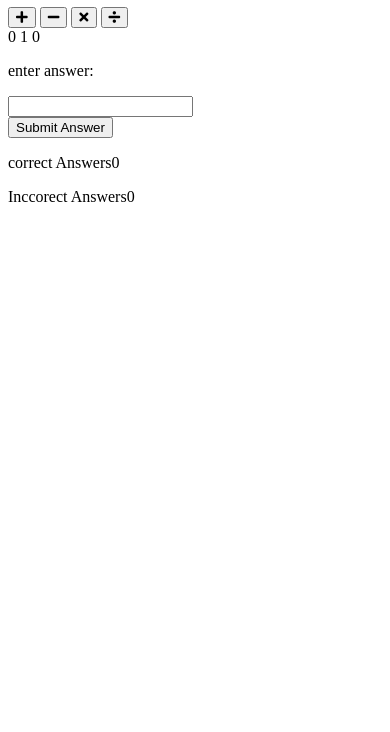
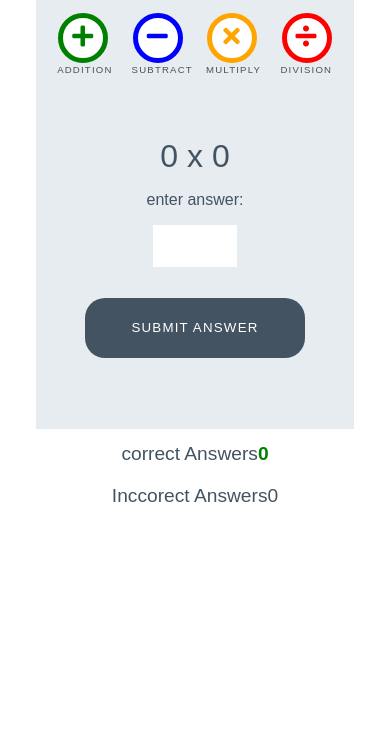
Before and after one commit to stephaniemaf/love-maths, a plain HTML site: page index.html in a window 390 px wide. Shown: the part 112-844 px from the top of the page. Drawn offline with Linux system fonts and the light colour scheme.

Commit message:
added styles for game

```diff
--- a/assets/css/style.css
+++ b/assets/css/style.css
@@ -0,0 +1,252 @@
+/* --------- Global style */
+
+body {
+    background-color: white;
+    font-family: "Raleway", sans-serif;
+    color: #445361;
+    text-align: center;
+}
+
+/* --------- Heading */
+
+.heading {
+    text-align: center;
+    font-size: 2.5rem;
+}
+
+.logo {
+    height: 40px;
+    padding-right: 5px;
+}
+
+/* --------- Game layout */
+
+.game-area {
+    background-color: #E6ECF0;
+    box-sizing: border-box;
+    width: 85%;
+    height: 65vh;
+    max-height: 450px;
+    max-width: 830px;
+    margin-left: auto;
+    margin-right: auto;
+    padding: 1%;
+}
+
+.question-area {
+    width: 50%;
+    font-size: 2rem;
+    margin: auto;
+    padding: 50px 0;
+}
+
+.question-area span {
+    padding: 0 15px;
+}
+
+.score-area {
+    margin: 5px auto;
+    width: 60%;
+    font-size: 1.2rem;
+}
+
+.controls-area {
+    width: 85%;
+    margin: 30px auto;
+}
+
+#score {
+    color: green;
+    font-weight: bold;
+}
+
+#incorrect {
+    color: red;
+    font-weight: bold;
+}
+
+.answer-message {
+    display: none;
+    font-size: 1rem;
+}
+
+#answer-box {
+    border: none;
+    color: #445361;
+    display: inline-block;
+    height: 40px;
+    width: 80px;
+    font-size: 1.2rem;
+}
+
+.scores {
+    display: inline-block;
+    padding: 25px;
+}
+
+/* --------- Buttons */
+
+.btn {
+    width: 220px;
+    height: 60px;
+    font-family: "Raleway", sans-serif;
+    text-transform: uppercase;
+    letter-spacing: 1.2px;
+    color: white;
+}
+
+.btn:focus {
+    outline: none;
+}
+
+.btn--big {
+    padding-top: 10px;
+    border-radius: 50%;
+    background-color: white;
+    border: 10px solid;
+    width: 100px;
+    height: 100px;
+    font-size: 3.2rem;
+    margin: 0 30px;
+    transition: all 0.5s;
+}
+
+.btn--big::after{
+    content: attr(data-type);
+    font-size: 1rem;
+    color:#445361;
+    position: relative;
+    left: -0.5rem;
+}
+
+.btn--blue {
+    border-color: blue;
+    color: blue;
+}
+
+.btn--blue:active,
+.btn--blue:hover {
+    background-color: darkblue;
+    color: white;
+}
+
+.btn--orange {
+    border-color: orange;
+    color: orange;
+}
+
+.btn--orange:active,
+.btn--orange:hover {
+    background-color: darkorange;
+    color: white;
+}
+
+.btn--red {
+    border-color: red;
+    color: red;
+}
+
+.btn--red:active,
+.btn--red:hover {
+    background-color: darkred;
+    color: white;
+}
+
+.btn--green {
+    border-color: green;
+    color: green;
+}
+
+.btn--green:active,
+.btn--green:hover {
+    background-color: darkgreen;
+    color: white;
+}
+
+.btn--gray {
+    margin-top: 25px;
+    background-color: #445361;
+    border: 1px transparent;
+    border-radius: 20px;
+}
+
+.btn--gray:active,
+.btn--gray:hover {
+    background-color: #0d1013;
+}
+
+/* --------- Media queries */
+
+@media (max-width: 414px) {
+    .controls-area {
+        width: 100%;
+    }
+
+    .btn--big {
+        margin: 0 10px;
+        padding: 5px;
+        border: 5px solid;
+        width: 50px;
+        height: 50px;
+        font-size: 1.5rem;
+    }
+
+    .btn--big::after {
+        font-size: 0.6rem;
+        left: -0.7rem;
+    }
+
+    .question-area {
+        padding: 10% 0;
+        width: 100%;
+    }
+
+    .question-area span {
+        padding: 0;
+    }
+
+    .answer-message {
+        display: block;
+    }
+
+    #answer-box {
+        display: block;
+        margin: 0 auto;
+    }
+    .btn--gray {
+        margin-top: 0;
+    }
+
+    .score-area {
+        width: 100%;
+    }
+
+    .scores {
+        margin: 0.5em auto;
+        display: block;
+        padding: 5px;
+    }
+
+    .heading {
+        font-size: 2rem;
+    }
+}
+
+@media (max-width: 320px) {
+    .game-area {
+        height: 70vh;
+    }
+
+    .controls-area {
+        width: 75%;
+        margin: 10px auto;
+    }
+
+    .btn--big {
+        margin: 10px 10px;
+    }
+    .question-area {
+        padding: 10px 0;
+    }
+
+}
--- a/index.html
+++ b/index.html
@@ -16,28 +16,28 @@
 
     <div class="game-area">
         <div class="controls-area">
-            <button class="btn btn--big btn--green">
+            <button data-type="addition" class="btn btn--big btn--green">
                 <i class="fas fa-plus"></i>
             </button>
-            <button class="btn btn--big btn--blue">
+            <button data-type="subtract"  class="btn btn--big btn--blue">
                 <i class="fas fa-minus"></i>
             </button>
-            <button class="btn btn--big btn--orange">
+            <button data-type="multiply"  class="btn btn--big btn--orange">
                 <i class="fas fa-times"></i>
             </button>
-            <button class="btn btn--big btn--red">
+            <button data-type="division"  class="btn btn--big btn--red">
                 <i class="fas fa-divide"></i>
             </button>
         </div>
         <div class="question-area">
             <span id="operand1">0</span>
-            <span id="operator">1</span>
+            <span id="operator">x</span>
             <span id="operand2">0</span>
             <span></span>
             <p class="answer-message">enter answer:</p>
             <input id="answer-box" type="number">
         </div>
-        <button class="btn btn--gray">Submit Answer</button>
+        <button data-type="submit" class="btn btn--gray">Submit Answer</button>
     </div>
 
     <div class="score-area" >
```
